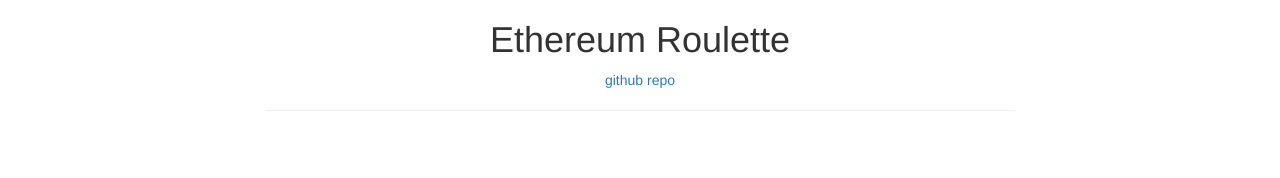
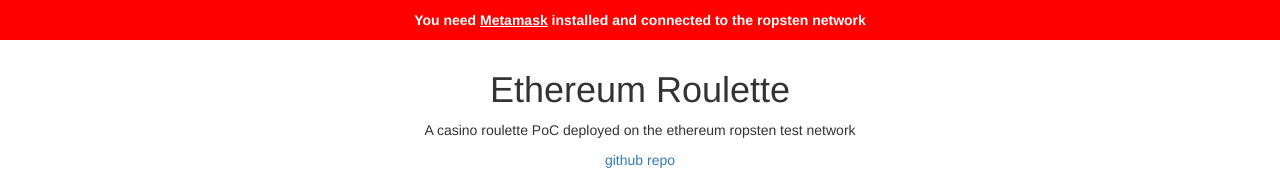
Before and after one commit to bordalix/ethereum-roulette, a website: page src/index.html in a window 1280 px wide. Shown: the top 178 px of the page. Drawn offline with nearby package versions, Linux system fonts and the light colour scheme; no server answers.

Commit message:
adds metamask detector and warning

```diff
--- a/src/index.html
+++ b/src/index.html
@@ -10,15 +10,29 @@
       img#wheel {
         -webkit-transition: -webkit-transform 2s ease-out;
       }
+      p#warning {
+        text-align: center;
+        background-color: red;
+        font-size: 1.4rem;
+        font-weight: 600;
+        color: white;
+        padding: 10px;
+        display: none;
+      }
+      p#warning a {
+        color: white;
+        text-decoration: underline;
+      }
     </style>
   </head>
   <body>
+    <p id="warning"></p>
     <div class="container">
       <div class="row">
         <div class="col-xs-12 col-sm-8 col-sm-push-2 text-center">
           <h1>Ethereum Roulette</h1>
-          <p>
-            <a href="https://github.com/bordalix/ethereum-roulette.git">github repo</a>
+          <p>A casino roulette PoC deployed on the ethereum ropsten test network</p>
+          <p><a href="https://github.com/bordalix/ethereum-roulette.git">github repo</a></p>
           <hr/>
           <p id="errorPanel" style="color:red">&nbsp;</p>
           <br/>
--- a/src/js/app.js
+++ b/src/js/app.js
@@ -15,6 +15,12 @@
   'eighteen', 'modulus', 'number'
 ];
 
+function showWarning(msg) {
+  var p = document.getElementById('warning');
+  p.innerHTML = msg;
+  p.style.display = 'block';
+}
+
 function init() {
   return initWeb3();
 }
@@ -28,7 +34,8 @@
     web3Provider = new Web3.providers.HttpProvider('http://localhost:7545');
   }
   web3 = new Web3(web3Provider);
-  return initContract();
+  if (web3.isConnected()) return initContract();
+  showWarning('You need <a href="https://metamask.io/">Metamask</a> installed and connected to the ropsten network');
 }
 
 function initContract() {
@@ -36,18 +43,24 @@
   $.getJSON('Roulette.json', (data) => {
     web3.version.getNetwork((err, netId) => {
       let address;
+      console.log(netId);
       switch (netId) {
-        case "1":
-          console.log('This is mainnet')
+        case "1": // main network
+          showWarning("You're on the Ethereum main network. Please switch to Ropsten.");
           break
-        case "2":
-          console.log('This is the deprecated Morden test network.')
+        case "2": // morden
+          showWarning("You're on the Morden test network. Please switch to Ropsten.");
           break
-        case "3":
-          console.log('This is the ropsten test network.');
+        case "3": // ropsten
           address = '0xe796f0ecd30720050e51b0a356a70a6564475ead';
           break
-        default:
+        case "4": // rinkeby
+          showWarning("You're on the Rinkeby test network. Please switch to Ropsten.");
+          break
+        case "42": // kovan
+          showWarning("You're on the Kovan test network. Please switch to Ropsten.");
+          break
+        default: // unknown network, should be ganache
           console.log('This is an unknown network.');
           address = data.networks[netId].address;
       }
```
